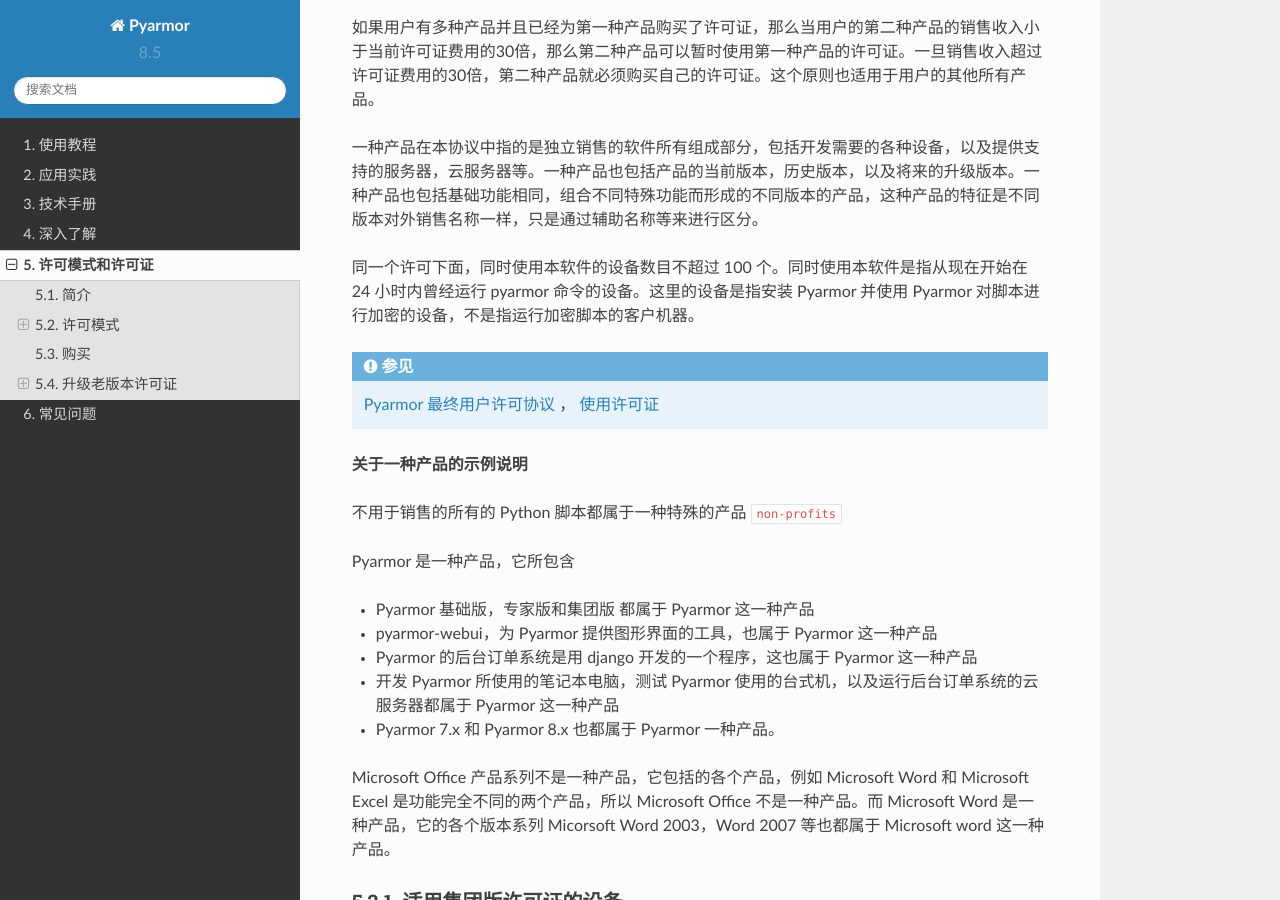
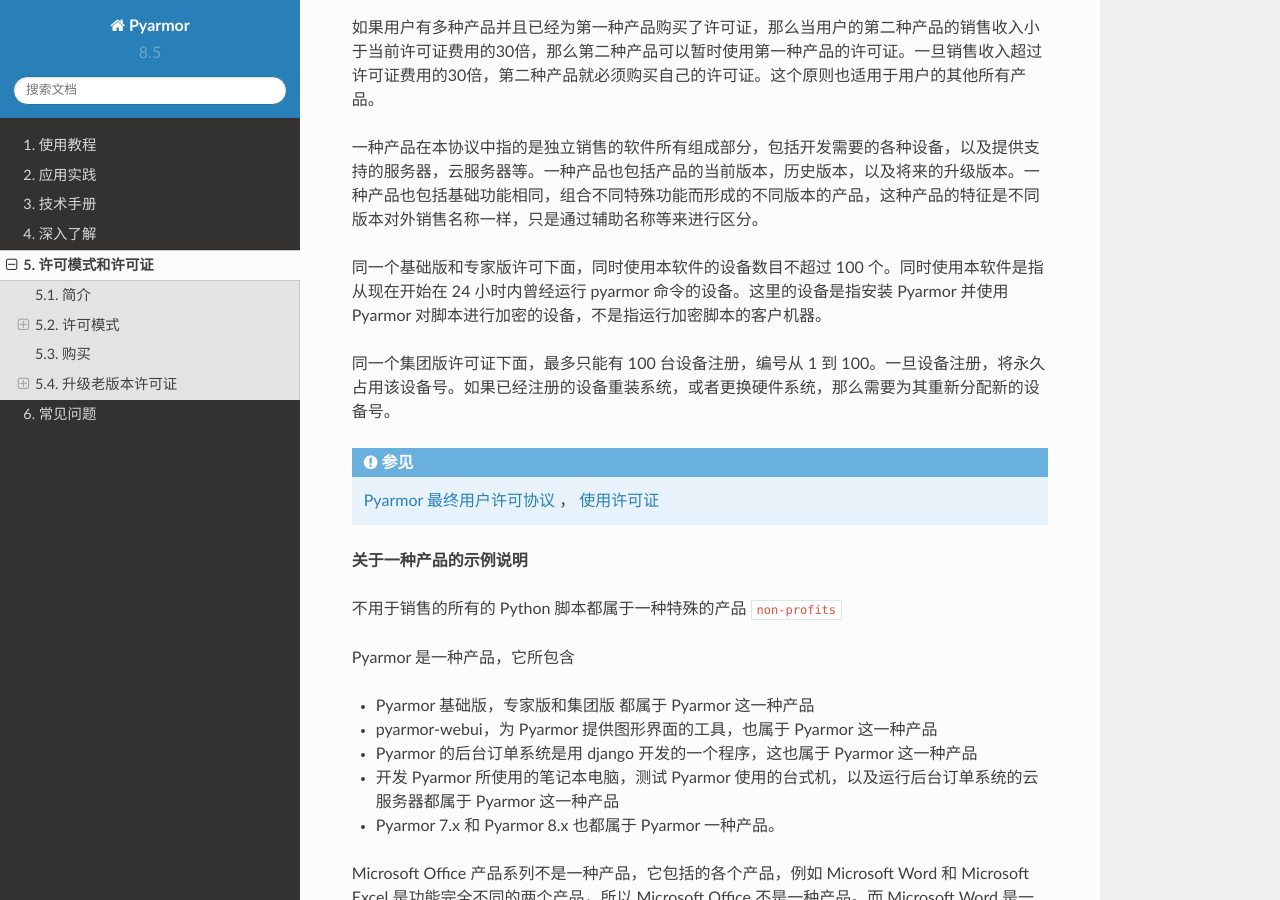
Before and after one commit to dashingsoft/pyarmor-docs-zh, a Sphinx documentation site: the page built from docs/licenses.rst, in a window 1280 px wide and 900 px high, scrolled down 1782 px. Built offline with Sphinx 7.4.7 and the Read the Docs theme 2.0.0, drawn with Linux system fonts in a browser that asks for light colours.

Commit message:
增加对集团版许可证离线设备的说明

```diff
--- a/docs/how-to/register.rst
+++ b/docs/how-to/register.rst
@@ -94,12 +94,18 @@
 
 必须依次为离线设备进行编号，例如第一台设备编号为 1 ，第二台设备为 2 等等。
 
+离线设备可以为物理机，虚拟机，云服务器等各种形式，只要其 设备ID 每次重新启动能保持一致即可。大多数的物理设备，云服务器以及使用相同磁盘映像的虚拟机（Qemu，VirtualBox，Vmware）可以使用集团版许可证，如果是在 CI 服务器的工作流中使用，默认的 runner 可能无法工作，类似 Github 上面的 `self-host runner`__ 应该可以工作，请参阅相应的 CI 服务器文档，并验证其设备ID是否发生变化。
+
+一旦设备注册，将永久占用该设备号。如果已经注册的设备重装系统，或者更换硬件系统，那么需要为其重新分配新的设备号。
+
 基本使用步骤：
 
 1. 使用 :term:`激活文件` 进行初始登记，设定许可证绑定的产品名称，初始登记完成之后会生成相应的 :term:`注册文件`
 2. 在离线设备上生成相应的组设备文件
 3. 在联网设备上面使用 :term:`注册文件` 和组设备文件生成离线注册文件
 4. 在离线设备上使用离线注册文件进行注册，离线注册文件只能在绑定的设备上使用
+
+__ https://docs.github.com/en/actions/hosting-your-own-runners/managing-self-hosted-runners/about-self-hosted-runners
 
 初始登记
 --------
--- a/docs/licenses.rst
+++ b/docs/licenses.rst
@@ -67,7 +67,9 @@
 
 一种产品在本协议中指的是独立销售的软件所有组成部分，包括开发需要的各种设备，以及提供支持的服务器，云服务器等。一种产品也包括产品的当前版本，历史版本，以及将来的升级版本。一种产品也包括基础功能相同，组合不同特殊功能而形成的不同版本的产品，这种产品的特征是不同版本对外销售名称一样，只是通过辅助名称等来进行区分。
 
-同一个许可下面，同时使用本软件的设备数目不超过 100 个。同时使用本软件是指从现在开始在 24 小时内曾经运行 pyarmor 命令的设备。这里的设备是指安装 Pyarmor 并使用 Pyarmor 对脚本进行加密的设备，不是指运行加密脚本的客户机器。
+同一个基础版和专家版许可下面，同时使用本软件的设备数目不超过 100 个。同时使用本软件是指从现在开始在 24 小时内曾经运行 pyarmor 命令的设备。这里的设备是指安装 Pyarmor 并使用 Pyarmor 对脚本进行加密的设备，不是指运行加密脚本的客户机器。
+
+同一个集团版许可证下面，最多只能有 100 台设备注册，编号从 1 到 100。一旦设备注册，将永久占用该设备号。如果已经注册的设备重装系统，或者更换硬件系统，那么需要为其重新分配新的设备号。
 
 .. seealso:: `Pyarmor 最终用户许可协议`_ ， :doc:`how-to/register`
 
```
